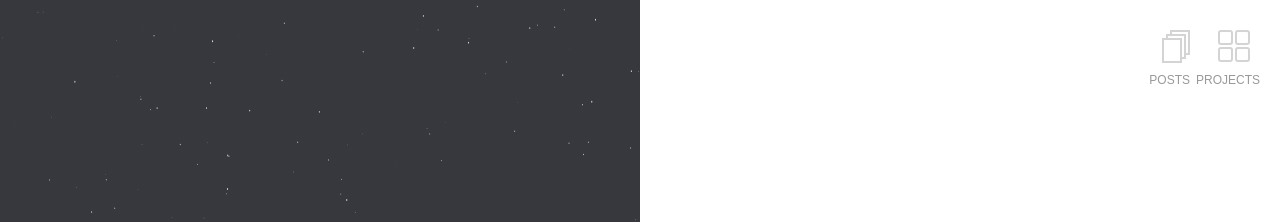
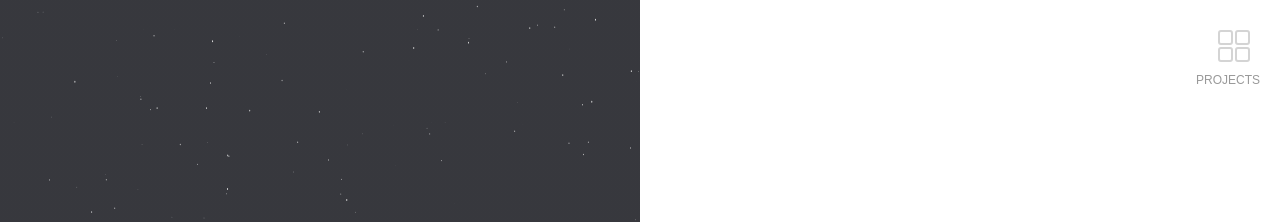
Before and after one commit to jackhkmatthews/jackhkmatthews.github.io, a Jekyll site: the page built from index.md, in a window 1280 px wide. Shown: the top 222 px of the page. Built offline with Jekyll 4.4.1, drawn with Linux system fonts in a browser that asks for light colours; our own code applies the rules of GitHub Pages for plain Markdown files.

Commit message:
removed posts link from summary page

```diff
--- a/_layouts/home.html
+++ b/_layouts/home.html
@@ -24,8 +24,8 @@ layout: compress
   </div>
 
   <div class="block-right">
-    <a href="{{ site.url }}/posts" title="posts" class="posts-menu-icon"></a>
-    <span class="posts-link">POSTS</span>
+    <!-- <a href="{{ site.url }}/posts" title="posts" class="posts-menu-icon"></a>
+    <span class="posts-link">POSTS</span> -->
     <a title="project" class="projects-menu-icon">
       <span></span>
     </a>
```
